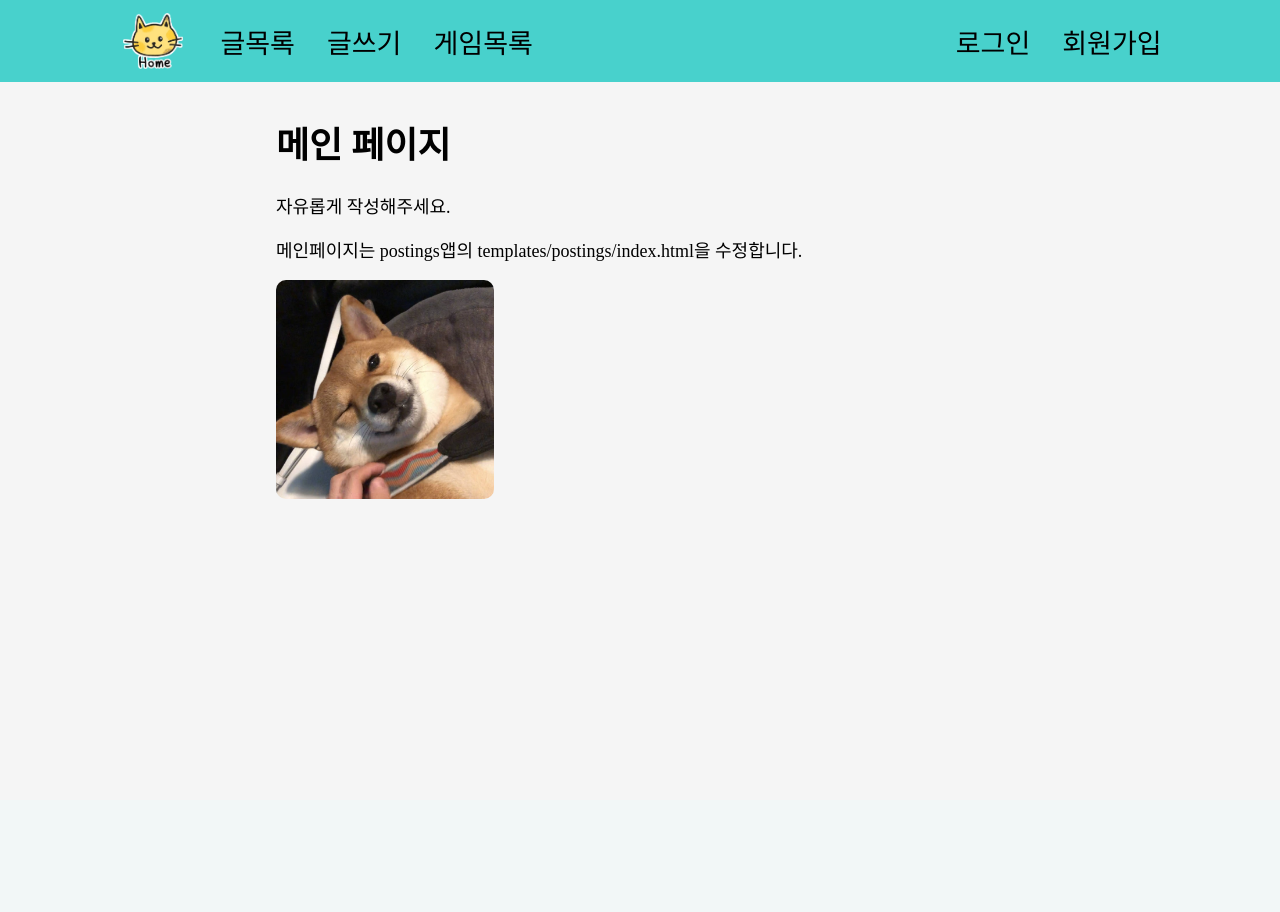
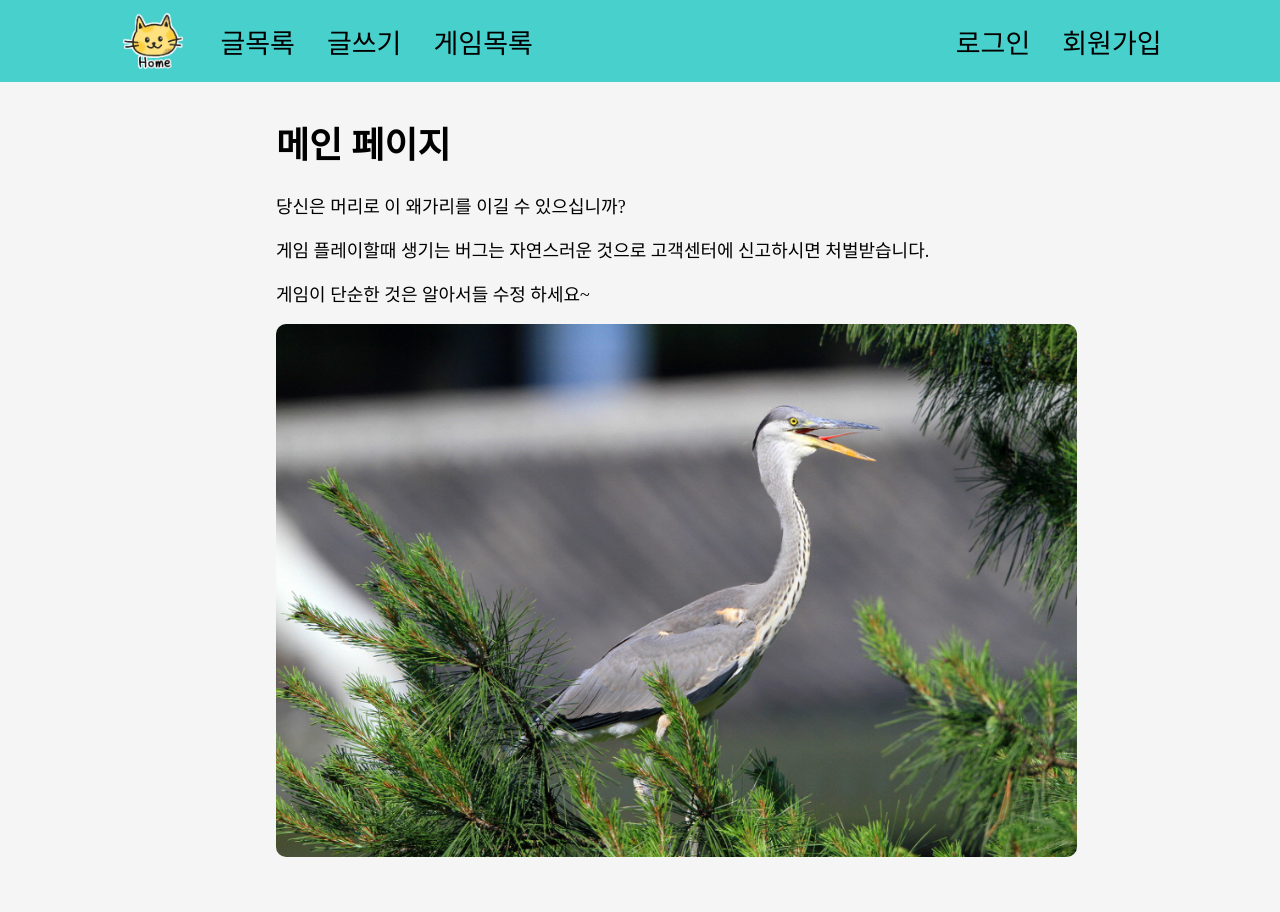
Before and after one commit to jyc47390/DjangoFinal, a Django app: page / in a window 1280 px wide. Before the commit the page ends 499 px from the top, so only its background shows below. Run offline with Django 4.2, Linux system fonts and the light colour scheme; tables that the repository leaves empty hold one stand-in row (values such as "Sample post"); some web fonts are replaced.

Commit message:
알아서들 해석 하세요.

```diff
--- a/games/models.py
+++ b/games/models.py
@@ -16,6 +16,7 @@ class Character(models.Model):
     weapon = models.ForeignKey(Weapon, on_delete=models.CASCADE, related_name='character_list', null=True, blank=True)
     coin = models.BigIntegerField(default = 0)
     user = models.OneToOneField(settings.AUTH_USER_MODEL, on_delete=models.CASCADE, related_name='character', null=True, blank=True)
+    count = models.IntegerField(default = 0)
 
     def __str__(self):
         return self.nickname
@@ -26,3 +27,6 @@ class Enemy(models.Model):
 
     def __str__(self):
         return self.name
+
+class Boss(models.Model):
+    pass
--- a/jgDjango/settings.py
+++ b/jgDjango/settings.py
@@ -34,7 +34,7 @@ SECRET_KEY = env('SECRET_KEY')
 
 # SECURITY WARNING: don't run with debug turned on in production!
 # [코드 수정] 개발 단계에서는 DEBUG를 True, 배포 단계에서는 DEBUG를 False로 설정
-DEBUG = False
+DEBUG = True
 
 # [코드 추가] ALLOWED_HOSTS에 '*'를 추가
 ALLOWED_HOSTS = ['*']
--- a/postings/templates/postings/index.html
+++ b/postings/templates/postings/index.html
@@ -8,9 +8,10 @@
 {% block body %}
   <h1>메인 페이지</h1>
 
-  <p>자유롭게 작성해주세요.</p>
-  <p>메인페이지는 postings앱의 templates/postings/index.html을 수정합니다.</p>
+  <p>당신은 머리로 이 왜가리를 이길 수 있으십니까?</p>
+  <p>게임 플레이할때 생기는 버그는 자연스러운 것으로 고객센터에 신고하시면 처벌받습니다.</p>
+  <p>게임이 단순한 것은 알아서들 수정 하세요~</p>
 
   <!-- 이미지 예시 ('static/images/' 안쪽의 사진 불러오기) -->
-  <img src="{% static 'images/walnut.jpg' %}" alt="walnut">
+  <img src="{% static 'images/arf (2).png' %}" alt="왜가라">
 {% endblock %}
--- a/postings/views.py
+++ b/postings/views.py
@@ -16,7 +16,7 @@ def default_posting():
     if Posting.objects.all().count() == 0:
         # (admin 계정이 있다는 가정하에) admin 유저 불러오기
         # [코드 수정] createsuperuser시 사용자 이름을 admin으로 만들지 않았다면 'admin' 대신 본인 계정의 username을 문자열로 넣어주기
-        user_admin = get_object_or_404(get_user_model(), username='admin')
+        user_admin = get_object_or_404(get_user_model(), username='jyc47390')
         # 작성자가 admin인 게시글 300개 생성
         for i in range(1, 301):
             Posting.objects.create(
--- a/static/css/games/game_form.css
+++ b/static/css/games/game_form.css
@@ -1,5 +1,5 @@
 input {
-  font-family: 'GangwonEdu_OTFBoldA';
+  font-family: 'BMEuljirooraeorae';
   font-size: 1rem;
 }
 
@@ -29,7 +29,7 @@ button {
   border-radius: 10px;
   background-color: Khaki;
   color: SaddleBrown;
-  font-family: 'GangwonEdu_OTFBoldA';
+  font-family: 'BMEuljirooraeorae';
   font-size: 1rem;
   text-decoration: none;
   cursor: pointer;
--- a/static/css/games/weapon_form.css
+++ b/static/css/games/weapon_form.css
@@ -4,7 +4,7 @@
 }
 
 input {
-  font-family: 'GangwonEdu_OTFBoldA';
+  font-family: 'BMEuljirooraeorae';
   font-size: 1rem;
 }
 
--- a/static/css/postings/index.css
+++ b/static/css/postings/index.css
@@ -1,4 +1,4 @@
 img {
-  width: 30%;
+  width: 110%;
   border-radius: 10px;
 }
--- a/static/css/postings/posting_detail.css
+++ b/static/css/postings/posting_detail.css
@@ -21,13 +21,13 @@ textarea {
   padding: 10px;
   border: 1px solid;
   border-radius: 5px;
-  font-family: 'GangwonEdu_OTFBoldA';
+  font-family: 'BMEuljirooraeorae';
   font-size: 1rem;
   resize: vertical;
 }
 
 input[type=submit] {
-  font-family: 'GangwonEdu_OTFBoldA';
+  font-family: 'BMEuljirooraeorae';
   font-size: 1rem;
   cursor: pointer;
 }
--- a/static/css/postings/posting_form.css
+++ b/static/css/postings/posting_form.css
@@ -20,7 +20,7 @@
 
 input{
   padding: 5px 10px;
-  font-family: 'GangwonEdu_OTFBoldA';
+  font-family: 'BMEuljirooraeorae';
   font-size: 1rem;
 }
 
@@ -40,6 +40,6 @@ textarea {
   padding: 10px;
   border: 1px solid;
   border-radius: 5px;
-  font-family: 'GangwonEdu_OTFBoldA';
+  font-family: 'BMEuljirooraeorae';
   font-size: 1rem;
 }
--- a/static/css/style.css
+++ b/static/css/style.css
@@ -1,6 +1,7 @@
+
 @font-face {
-  font-family: 'GangwonEdu_OTFBoldA';
-  src: url('https://cdn.jsdelivr.net/gh/projectnoonnu/noonfonts_2201-2@1.0/GangwonEdu_OTFBoldA.woff') format('woff');
+  font-family: 'BMEuljirooraeorae';
+  src: url('https://cdn.jsdelivr.net/gh/projectnoonnu/noonfonts_2110@1.0/BMEuljirooraeorae.woff2') format('woff2');
   font-weight: normal;
   font-style: normal;
 }
@@ -12,7 +13,7 @@ html {
 body {
   margin: 0 0 5vh 0;
   background-color: whitesmoke;
-  font-family: 'GangwonEdu_OTFBoldA';
+  font-family: 'BMEuljirooraeorae';
 }
 
 .container {
```
Also changed, not shown: games/views.py (+14 -2 lines), games/migrations/0002_boss_character_count.py (added), static/images/arf (2).png (added).
